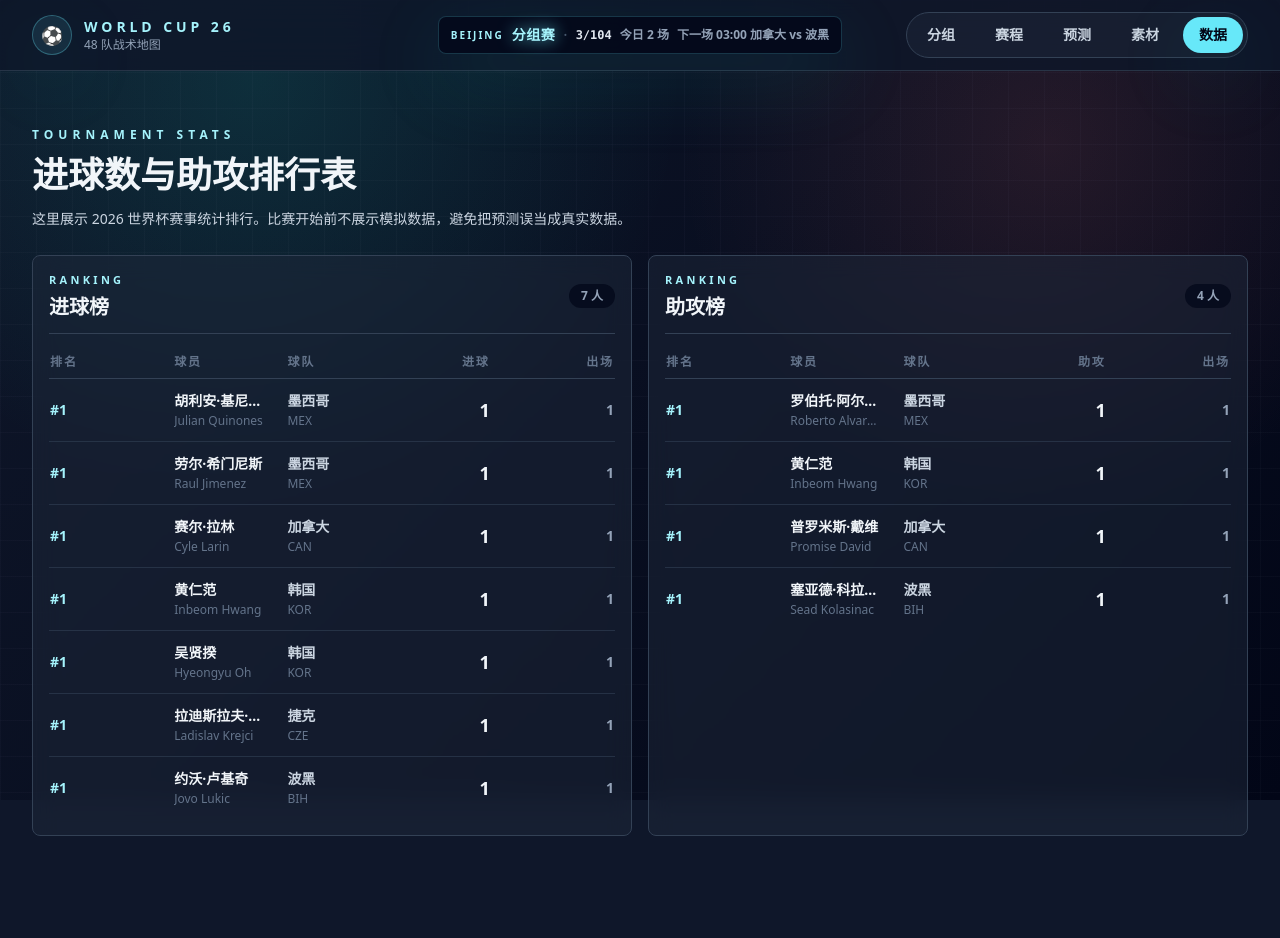
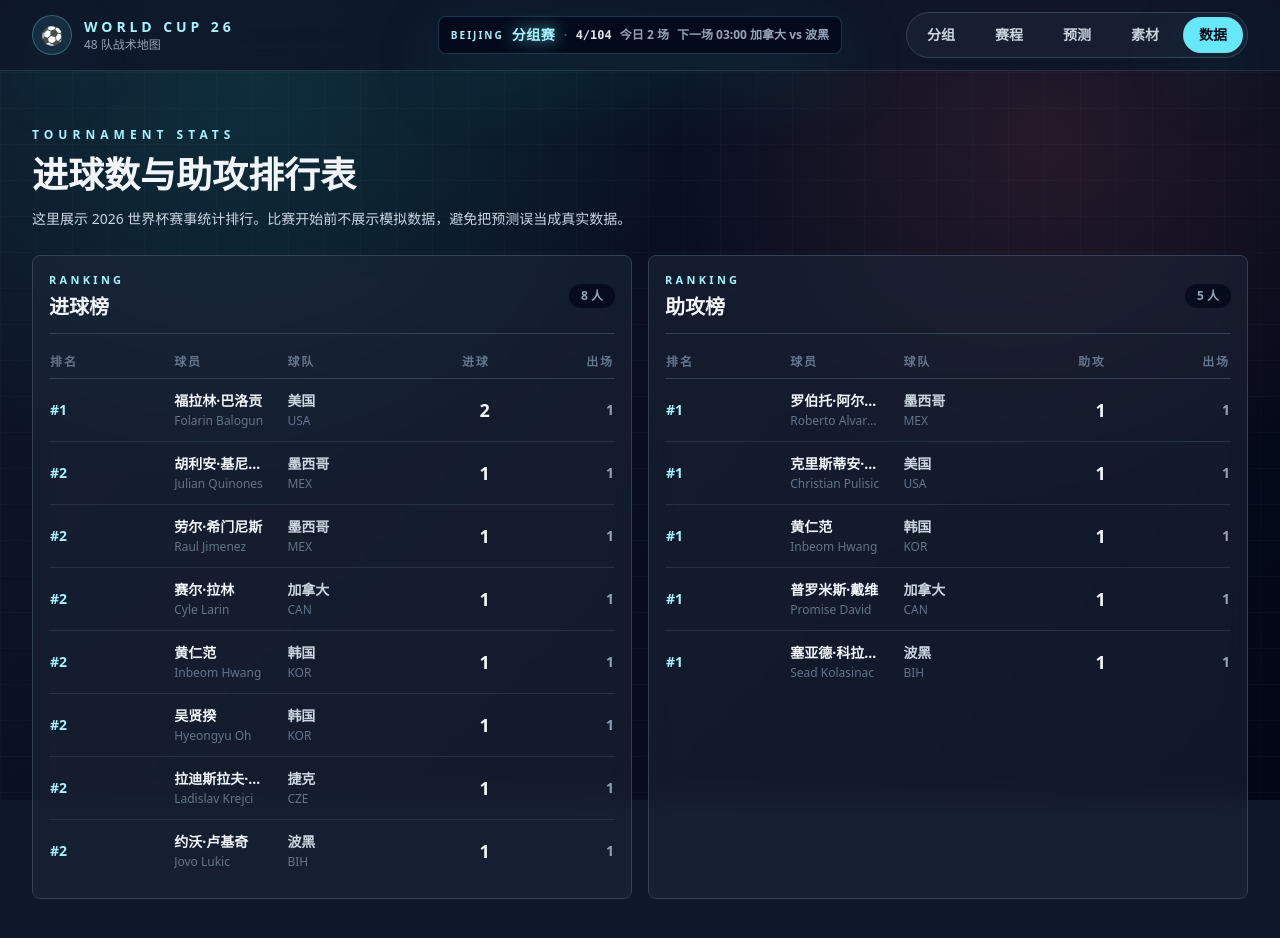
Before and after one commit to huayu2025ai-sketch/world-cup-26, a Next.js app: page /stats in a window 1280 px wide. Shown: the top 938 px of the page. Before the commit the page ends 900 px from the top, so only its background shows below. Built offline with nearby package versions, Linux system fonts and the light colour scheme.

Commit message:
Update World Cup results and stats

```diff
--- a/constants/scheduleData.ts
+++ b/constants/scheduleData.ts
@@ -57,7 +57,11 @@ const matchInputs: ScheduleMatchInput[] = [
     { player: "约沃·卢基奇", team: "波黑", minute: "21'", type: "goal" },
     { player: "赛尔·拉林", team: "加拿大", minute: "79'", type: "goal" },
   ] },
-  { id: 4, stage: "分组赛", group: "D", date: "2026-06-12", etTime: "21:00", home: "美国", away: "巴拉圭", venue: "SoFi Stadium", city: "Los Angeles" },
+  { id: 4, stage: "分组赛", group: "D", date: "2026-06-12", etTime: "21:00", home: "美国", away: "巴拉圭", venue: "SoFi Stadium", city: "Los Angeles", homeScore: 3, awayScore: 0, goalScorers: [
+    { player: "达米安·博瓦迪利亚", team: "巴拉圭", minute: "7'", type: "ownGoal" },
+    { player: "福拉林·巴洛贡", team: "美国", minute: "31'", type: "goal" },
+    { player: "福拉林·巴洛贡", team: "美国", minute: "45+5'", type: "goal" },
+  ] },
   { id: 5, stage: "分组赛", group: "B", date: "2026-06-13", etTime: "15:00", home: "卡塔尔", away: "瑞士", venue: "Levi's Stadium", city: "San Francisco Bay Area" },
   { id: 6, stage: "分组赛", group: "C", date: "2026-06-13", etTime: "18:00", home: "巴西", away: "摩洛哥", venue: "MetLife Stadium", city: "New York New Jersey" },
   { id: 7, stage: "分组赛", group: "C", date: "2026-06-13", etTime: "21:00", home: "海地", away: "苏格兰", venue: "Gillette Stadium", city: "Boston" },
--- a/constants/tournamentStats.ts
+++ b/constants/tournamentStats.ts
@@ -9,23 +9,25 @@ export type PlayerStat = {
 };
 
 export const goalsRanking: PlayerStat[] = [
-  { rank: 1, player: "Julian Quinones", chineseName: "胡利安·基尼奥内斯", team: "墨西哥", teamCode: "MEX", value: 1, matches: 1 },
-  { rank: 1, player: "Raul Jimenez", chineseName: "劳尔·希门尼斯", team: "墨西哥", teamCode: "MEX", value: 1, matches: 1 },
-  { rank: 1, player: "Cyle Larin", chineseName: "赛尔·拉林", team: "加拿大", teamCode: "CAN", value: 1, matches: 1 },
-  { rank: 1, player: "Inbeom Hwang", chineseName: "黄仁范", team: "韩国", teamCode: "KOR", value: 1, matches: 1 },
-  { rank: 1, player: "Hyeongyu Oh", chineseName: "吴贤揆", team: "韩国", teamCode: "KOR", value: 1, matches: 1 },
-  { rank: 1, player: "Ladislav Krejci", chineseName: "拉迪斯拉夫·克雷伊奇", team: "捷克", teamCode: "CZE", value: 1, matches: 1 },
-  { rank: 1, player: "Jovo Lukic", chineseName: "约沃·卢基奇", team: "波黑", teamCode: "BIH", value: 1, matches: 1 }
+  { rank: 1, player: "Folarin Balogun", chineseName: "福拉林·巴洛贡", team: "美国", teamCode: "USA", value: 2, matches: 1 },
+  { rank: 2, player: "Julian Quinones", chineseName: "胡利安·基尼奥内斯", team: "墨西哥", teamCode: "MEX", value: 1, matches: 1 },
+  { rank: 2, player: "Raul Jimenez", chineseName: "劳尔·希门尼斯", team: "墨西哥", teamCode: "MEX", value: 1, matches: 1 },
+  { rank: 2, player: "Cyle Larin", chineseName: "赛尔·拉林", team: "加拿大", teamCode: "CAN", value: 1, matches: 1 },
+  { rank: 2, player: "Inbeom Hwang", chineseName: "黄仁范", team: "韩国", teamCode: "KOR", value: 1, matches: 1 },
+  { rank: 2, player: "Hyeongyu Oh", chineseName: "吴贤揆", team: "韩国", teamCode: "KOR", value: 1, matches: 1 },
+  { rank: 2, player: "Ladislav Krejci", chineseName: "拉迪斯拉夫·克雷伊奇", team: "捷克", teamCode: "CZE", value: 1, matches: 1 },
+  { rank: 2, player: "Jovo Lukic", chineseName: "约沃·卢基奇", team: "波黑", teamCode: "BIH", value: 1, matches: 1 }
 ];
 
 export const assistsRanking: PlayerStat[] = [
   { rank: 1, player: "Roberto Alvarado", chineseName: "罗伯托·阿尔瓦拉多", team: "墨西哥", teamCode: "MEX", value: 1, matches: 1 },
+  { rank: 1, player: "Christian Pulisic", chineseName: "克里斯蒂安·普利西奇", team: "美国", teamCode: "USA", value: 1, matches: 1 },
   { rank: 1, player: "Inbeom Hwang", chineseName: "黄仁范", team: "韩国", teamCode: "KOR", value: 1, matches: 1 },
   { rank: 1, player: "Promise David", chineseName: "普罗米斯·戴维", team: "加拿大", teamCode: "CAN", value: 1, matches: 1 },
   { rank: 1, player: "Sead Kolasinac", chineseName: "塞亚德·科拉希纳茨", team: "波黑", teamCode: "BIH", value: 1, matches: 1 }
 ];
 
 export const statsNotice = {
-    title: "A组与B组已有三场完赛",
-    body: "已更新墨西哥 2-0 南非、韩国 2-1 捷克、加拿大 1-1 波黑后的进球榜和可确认助攻榜。"
+    title: "A组、B组与D组已有四场完赛",
+    body: "已更新美国 3-0 巴拉圭后的进球榜和可确认助攻榜；本轮仅写入被可靠来源明确确认的助攻。"
   };
--- a/constants/worldcupData.ts
+++ b/constants/worldcupData.ts
@@ -41,6 +41,18 @@ export type GroupOverviewUpdate = {
 };
 
 export const groupOverviewUpdates: GroupOverviewUpdate[] = [
+  {
+    updatedAt: "2026-06-13T10:51:00+08:00",
+    updatedAtLabel: "北京时间 2026年6月13日 10:51",
+    title: "D组首场赛果更新",
+    summary: "本次同步 D 组美国 3-0 巴拉圭的真实赛果，更新赛程比分、进球记录、D 组排名，以及进球榜和可确认助攻榜。",
+    changes: [
+      "赛程页补入美国 3-0 巴拉圭：达米安·博瓦迪利亚 7'（乌龙），福拉林·巴洛贡 31'、45+5'。",
+      "D 组积分榜更新：美国 3 分、净胜球 +3 升至第一；澳大利亚与土耳其同为 0 分暂列其后，巴拉圭 0 分垫底。",
+      "进球榜新增福拉林·巴洛贡并以 2 球领跑；可确认助攻榜新增克里斯蒂安·普利西奇 1 次助攻。",
+      "卡塔尔 vs 瑞士、巴西 vs 摩洛哥、海地 vs 苏格兰、澳大利亚 vs 土耳其在本次运行时尚未开赛或未完赛，继续保留赛前状态。"
+    ]
+  },
   {
     updatedAt: "2026-06-13T05:20:00+08:00",
     updatedAtLabel: "北京时间 2026年6月13日 05:20",
@@ -321,10 +333,10 @@ export const worldCupGroups: WorldCupGroup[] = [
       { name: "土耳其", englishName: "Turkiye", code: "TUR", flag: "🇹🇷", confederation: "UEFA", pot: 4 }
     ],
     standings: [
-      { name: "美国", code: "USA", played: 0, won: 0, draw: 0, lost: 0, goalsFor: 0, goalsAgainst: 0, goalDiff: 0, points: 0 },
-      { name: "巴拉圭", code: "PAR", played: 0, won: 0, draw: 0, lost: 0, goalsFor: 0, goalsAgainst: 0, goalDiff: 0, points: 0 },
+      { name: "美国", code: "USA", played: 1, won: 1, draw: 0, lost: 0, goalsFor: 3, goalsAgainst: 0, goalDiff: 3, points: 3 },
       { name: "澳大利亚", code: "AUS", played: 0, won: 0, draw: 0, lost: 0, goalsFor: 0, goalsAgainst: 0, goalDiff: 0, points: 0 },
-      { name: "土耳其", code: "TUR", played: 0, won: 0, draw: 0, lost: 0, goalsFor: 0, goalsAgainst: 0, goalDiff: 0, points: 0 }
+      { name: "土耳其", code: "TUR", played: 0, won: 0, draw: 0, lost: 0, goalsFor: 0, goalsAgainst: 0, goalDiff: 0, points: 0 },
+      { name: "巴拉圭", code: "PAR", played: 1, won: 0, draw: 0, lost: 1, goalsFor: 0, goalsAgainst: 3, goalDiff: -3, points: 0 }
     ]
   },
   {
```
